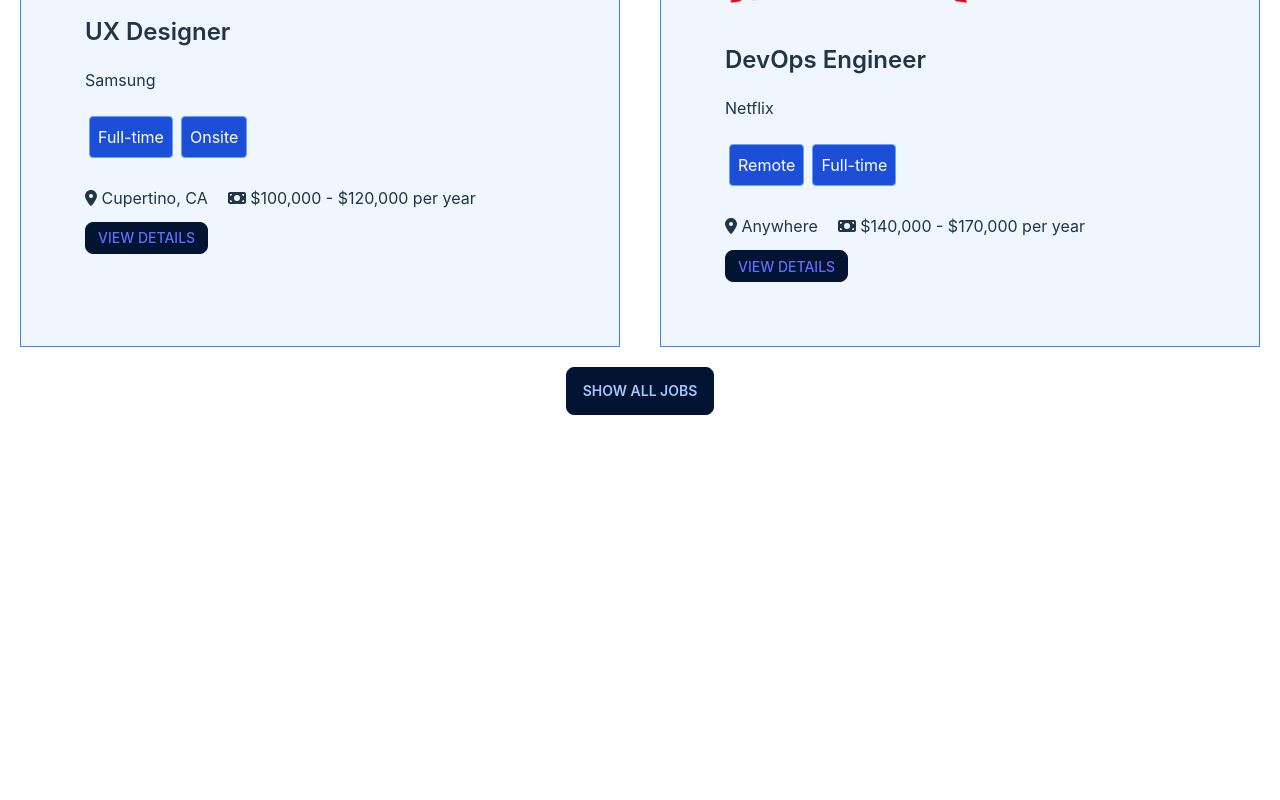
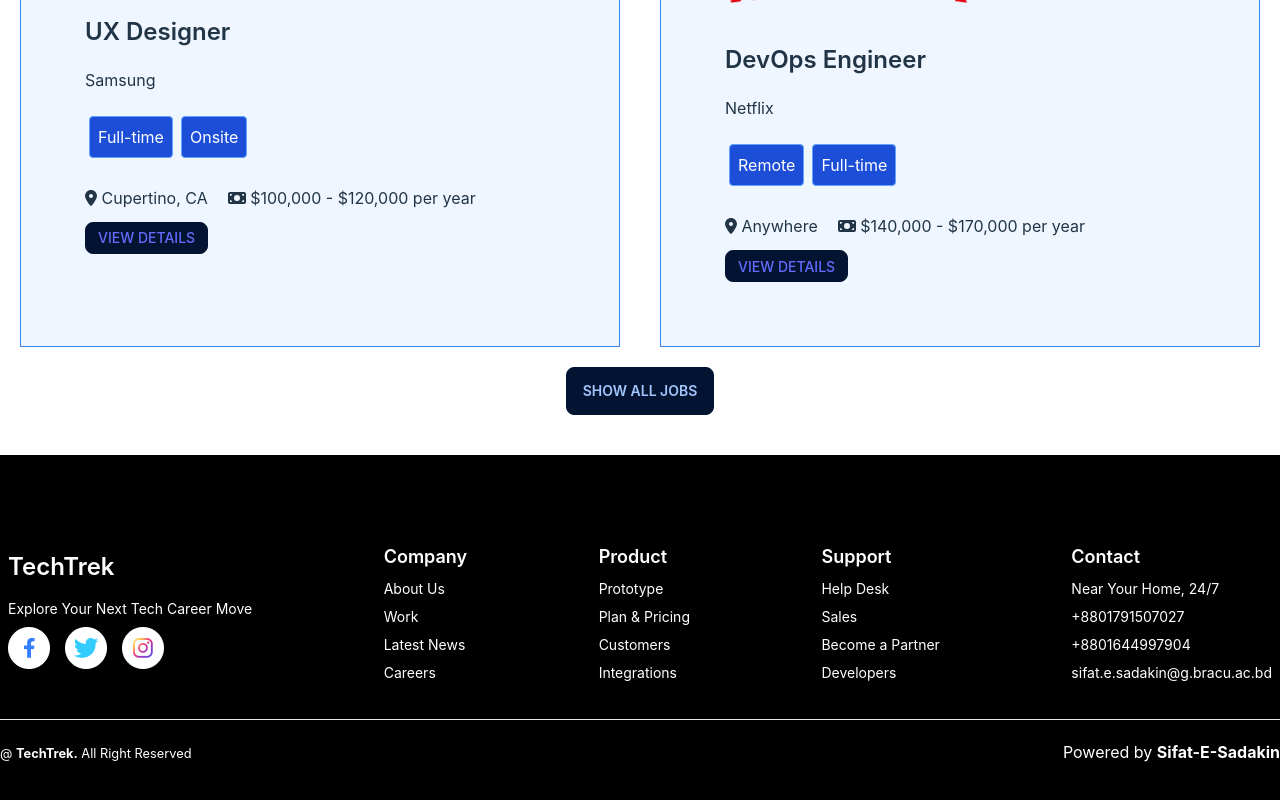
Before and after one commit to Sifat-E-Sadakin/TechTrek, a React (Vite) app: page / in a window 1280 px wide. Shown: the part 1962-2762 px from the top of the page. Before the commit the page ends 2377 px from the top, so only its background shows below. Built offline with nearby package versions, Linux system fonts and the light colour scheme.

Commit message:
responsive footer

```diff
--- a/src/App.jsx
+++ b/src/App.jsx
@@ -10,7 +10,7 @@
   const [count, setCount] = useState(0)
 
   return (
-    <div className="App container mx-auto ">
+    <div className="App  ">
 
       <Navbar></Navbar>
 
--- a/src/Components/AppliedJobs/AppliedJobs.jsx
+++ b/src/Components/AppliedJobs/AppliedJobs.jsx
@@ -2,6 +2,7 @@
 import { useLoaderData } from 'react-router-dom';
 import ShowAppliedJobs from '../ShowAppliedJobs/ShowAppliedJobs';
 import { getShoppingCart } from '../../Utilities/LocalStorage';
+import Footer from '../Footer/Footer';
 
 const AppliedJobs = () => {
 
@@ -134,7 +135,7 @@
 
 
 
-
+            <Footer></Footer>
         </div>
     );
 };
--- a/src/Components/AssignmentChart/AssignmentChart.jsx
+++ b/src/Components/AssignmentChart/AssignmentChart.jsx
@@ -18,6 +18,7 @@
   Legend,
   Scatter
 } from "recharts";
+import Footer from '../Footer/Footer';
 
 
 const AssignmentChart = () => {
@@ -172,6 +173,8 @@
 
             </div>
 
+            <Footer></Footer>
+
 
         </div>
     );
--- /dev/null
+++ b/src/Components/Footer/Footer.jsx
@@ -0,0 +1,69 @@
+import React from 'react';
+import { FontAwesomeIcon } from '@fortawesome/react-fontawesome'
+import {  } from '@fortawesome/free-solid-svg-icons'
+
+const Footer = () => {
+    return (
+        <div className='mt-10  bg-black text-white py-20'>
+
+            <div className='container mx-auto  grid grid-cols-2 gap-5 p-2 md:flex md:justify-between'>
+                <div>
+                    <h2 className='text-2xl py-2 font-semibold'>TechTrek</h2>
+                    <p className='text-sm   py-2'>Explore Your Next Tech Career Move</p>
+                    <div>
+                    <img src="/public/assets/Icons/Group 9969.png" alt="" />
+                    </div>
+
+
+                </div>
+                <div>
+                    <h2 className='text-lg font-semibold'>Company</h2>
+                    <p className='text-sm my-2'>About Us</p>
+                    <p className='text-sm my-2'>Work</p>
+                    <p className='text-sm my-2'>Latest News</p>
+                    <p className='text-sm my-2'>Careers</p>
+
+
+
+                </div>
+                <div>
+                    <h2 className='text-lg font-semibold'>Product</h2>
+                    <p className='text-sm my-2'>Prototype</p>
+                    <p className='text-sm my-2'>Plan & Pricing</p>
+                    <p className='text-sm my-2'>Customers</p>
+                    <p className='text-sm my-2'>Integrations</p>
+
+                </div>
+                <div>
+                    <h2 className='text-lg font-semibold'>Support</h2>
+                    <p className='text-sm my-2'>Help Desk</p>
+                    <p className='text-sm my-2'>Sales</p>
+                    <p className='text-sm my-2'>Become a Partner</p>
+                    <p className='text-sm my-2'>Developers</p>
+
+                </div>
+                <div>
+                    <h2 className='text-lg font-semibold'>Contact</h2>
+                    <p className='text-sm my-2'>Near Your Home, 24/7</p>
+                    <p className='text-sm my-2'>+8801791507027</p>
+                    <p className='text-sm my-2'>+8801644997904</p>
+                    <p className='text-sm my-2'>sifat.e.sadakin@g.bracu.ac.bd</p>
+
+                </div>
+
+
+
+            </div>
+            <hr className='text-white bg-white my-5 container mx-auto' />
+
+            <div className='container mx-auto md:flex justify-between'>
+                <p><small>@ <b>TechTrek.</b> All Right Reserved</small></p>
+                <p>Powered by <b>Sifat-E-Sadakin</b></p>
+            </div>
+
+
+        </div>
+    );
+};
+
+export default Footer;
--- a/src/Components/Header/Header.jsx
+++ b/src/Components/Header/Header.jsx
@@ -4,7 +4,7 @@
 const Header = () => {
     return (
         <div className=' w-full bg-blue-50'>
-            <div className=' md:grid grid-cols-2 w-full p-4 rounded items-center bg-blue-50 '>
+            <div className=' md:grid grid-cols-2 w-full p-4 rounded items-center bg-blue-50 container mx-auto '>
             <div>
                 <div className='m-2'>
                     <h1>Take Your <br /> First step <br />  <span className='text-blue-600'>ASAP</span> </h1>
--- a/src/Components/JobCategory/JobCategory.jsx
+++ b/src/Components/JobCategory/JobCategory.jsx
@@ -5,7 +5,7 @@
 
 
     return (
-        <div className='text-center m-20'>
+        <div className='text-center m-20 container mx-auto'>
             <h1 className='m-4'>Job Category list</h1>
             <p>Find your job According to your background...</p>
 
--- a/src/Components/JobDetails/JobDetails.jsx
+++ b/src/Components/JobDetails/JobDetails.jsx
@@ -3,6 +3,7 @@
 import { FontAwesomeIcon } from '@fortawesome/react-fontawesome'
 import { faCoffee, faLocation, faLocationDot, faMailBulk, faMoneyBill, faMoneyBill1, faMoneyBill1Wave, faPhone, faUser, faUserAlt, faUserGraduate } from '@fortawesome/free-solid-svg-icons'
 import { addToDb } from '../../Utilities/LocalStorage';
+import Footer from '../Footer/Footer';
 
 const JobDetails = () => {
 
@@ -56,7 +57,7 @@
 
             </div>
 
-
+           <Footer></Footer>
         </div>
     );
 };
--- a/src/Components/Landing/Landing.jsx
+++ b/src/Components/Landing/Landing.jsx
@@ -5,6 +5,7 @@
 import TrendingJobs from '../TrendingJobs/TrendingJobs';
 import { LoadTrendingJobs } from '../LoadData/LoadData';
 import { data } from 'autoprefixer';
+import Footer from '../Footer/Footer';
 
 const Landing = () => {
 
@@ -67,6 +68,8 @@
 
             </div>
 
+            <Footer></Footer>
+
 
 
 
--- a/src/Components/QNA/QNA.jsx
+++ b/src/Components/QNA/QNA.jsx
@@ -1,4 +1,5 @@
 import React from 'react';
+import Footer from '../Footer/Footer';
 
 const QNA = () => {
     return (
@@ -46,6 +47,7 @@
 
                 </div>
             </ol>
+            <Footer></Footer>
         </div>
     );
 };
--- a/src/Components/TrendingJobs/TrendingJobs.jsx
+++ b/src/Components/TrendingJobs/TrendingJobs.jsx
@@ -5,7 +5,7 @@
 
 
     return (
-        <div className='' >
+        <div className='container mx-auto' >
             <div className='text-center'>
                 <h1 className='my-4'>Trending Jobs</h1>
                 <p>The jobs Listed Below are the most attractive jobs now a days...</p>
--- a/src/main.jsx
+++ b/src/main.jsx
@@ -15,6 +15,7 @@
 import AssignmentChart from './Components/AssignmentChart/AssignmentChart';
 import QNA from './Components/QNA/QNA';
 import NotFound from './Components/NotFound.jsx/NotFound';
+import Footer from './Components/Footer/Footer';
 
 const router = createBrowserRouter([
   {
@@ -27,6 +28,7 @@
         loader: LoadCategoryList,
 
       },
+
       {
         path: '/jobDetails/:Id',
         element: <JobDetails></JobDetails>,
@@ -56,7 +58,7 @@
       },
       {
         path: '/*',
-        element: <NotFound></NotFound>
+        element: <NotFound>s</NotFound>
       }
 
     ],
```
